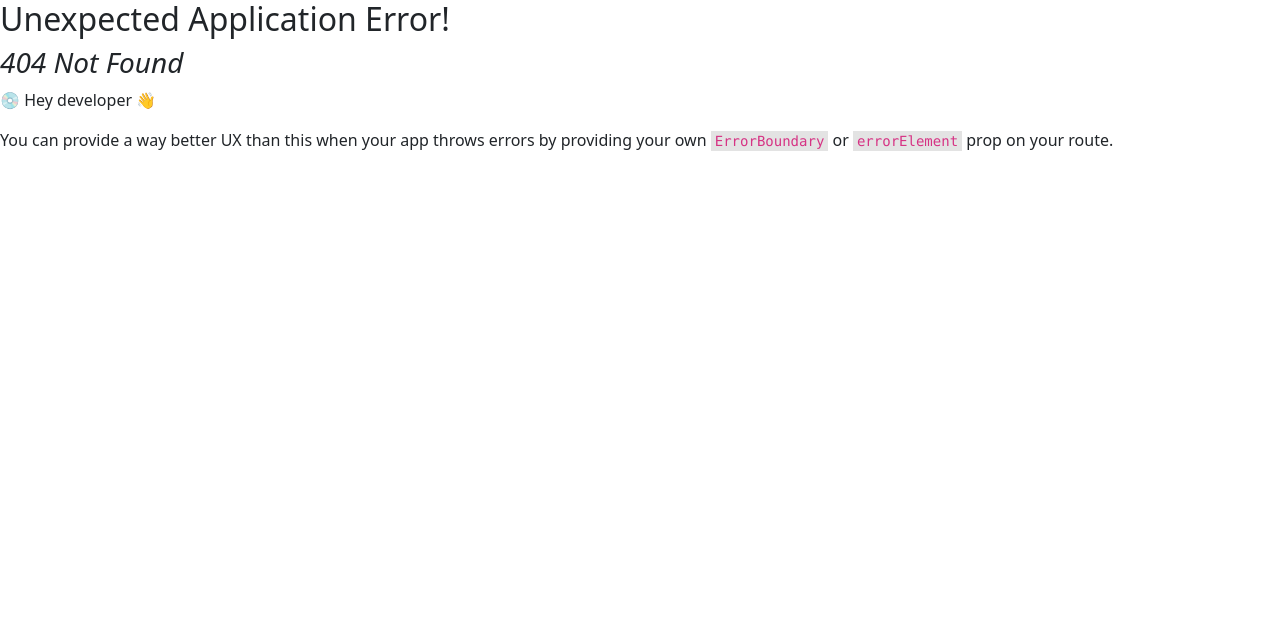
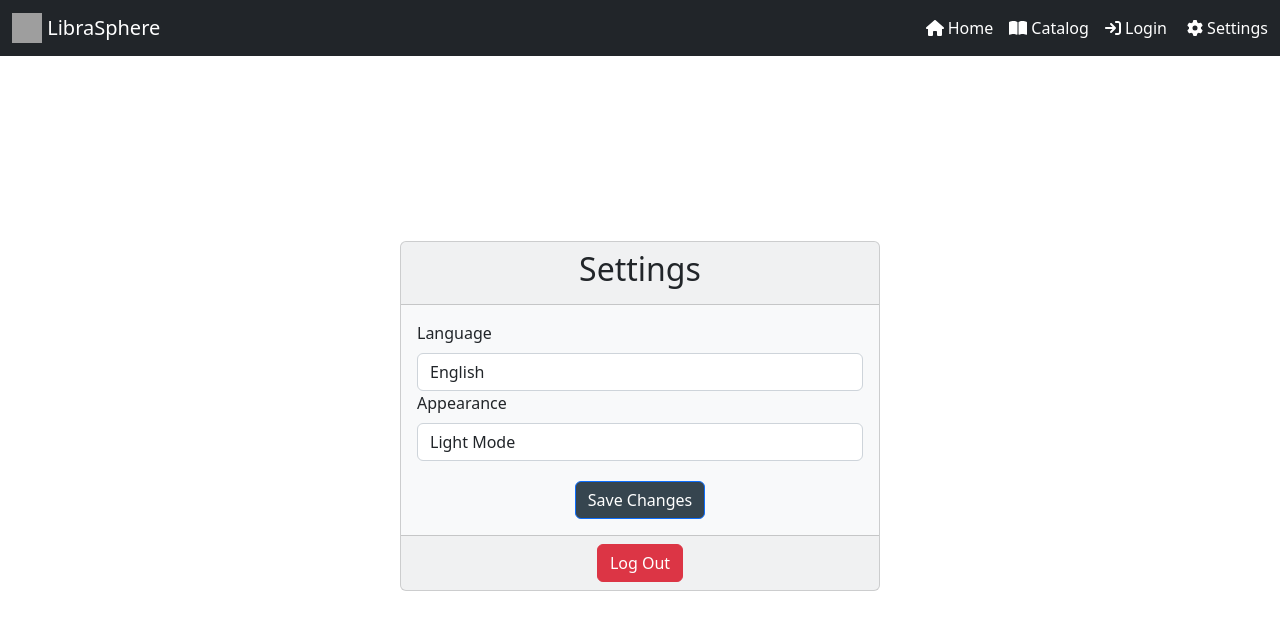
Before and after one commit to Diego-Segovia/Software-Engineering-Project, a React (Vite) app in the folder frontend/: page /settings in a window 1280 px wide. Before the commit this address had no page. Shown: the top 630 px of the page. Built offline with nearby package versions, Linux system fonts and the light colour scheme; grey boxes are pictures that could not be loaded.

Commit message:
Implement settings page.

```diff
--- a/frontend/src/App.jsx
+++ b/frontend/src/App.jsx
@@ -7,6 +7,8 @@ import DetailBookPage from "./pages/DetailBookPage";
 import LibrarianDashboardPage from "./pages/LibrarianDashboardPage";
 import PatronSignUp from "./pages/PatronSignUp";
 import LibrarianSignUp from "./pages/LibrarianSignUp";
+import SettingsPage from './pages/SettingsPage';
+
 
 const router = createBrowserRouter([
   {
@@ -19,6 +21,7 @@ const router = createBrowserRouter([
       { path: "/librarianDashboard", element: <LibrarianDashboardPage /> },
       { path: "/patron-signup", element: <PatronSignUp /> },
       { path: "/staff-signup", element: <LibrarianSignUp /> },
+      { path: "/settings", element: <SettingsPage /> },
     ],
   },
 ]);
--- a/frontend/src/components/NavBar.jsx
+++ b/frontend/src/components/NavBar.jsx
@@ -3,7 +3,7 @@ import { Navbar, Nav } from "react-bootstrap";
 import LoginModal from "./LoginModal";
 import { Link } from "react-router-dom";
 import { FontAwesomeIcon } from "@fortawesome/react-fontawesome";
-import { faHome, faBookOpen } from "@fortawesome/free-solid-svg-icons";
+import { faHome, faBookOpen, faGear } from "@fortawesome/free-solid-svg-icons";
 
 const NavBar = () => {
   return (
@@ -41,6 +41,14 @@ const NavBar = () => {
           <Nav.Link>
             <LoginModal />
           </Nav.Link>
+          <Nav.Link>
+            <Link
+              to="/settings"
+              style={{ color: "white", textDecoration: "none" }}
+            >
+              <FontAwesomeIcon className="mx-auto" icon={faGear} /> Settings
+            </Link>
+          </Nav.Link>
         </Nav>
       </Navbar.Collapse>
     </Navbar>
--- /dev/null
+++ b/frontend/src/pages/SettingsPage.jsx
@@ -0,0 +1,44 @@
+import React from "react";
+import { Container, Card, Form, Button } from "react-bootstrap";
+
+const SettingsPage = () => {
+  return (
+    <Container className="d-flex justify-content-center align-items-center" style={{ height: '90vh' }}>
+      <Card style={{ width: "30rem", backgroundColor: "#f8f9fa" , minHeight : "35vh"}}>
+        <Card.Header className="text-center">
+          <h2>Settings</h2>
+        </Card.Header>
+        <Card.Body>
+          <Form>
+            <Form.Group>
+              <Form.Label>Language</Form.Label>
+              <Form.Control as="select">
+                <option>English</option>
+                <option>Spanish</option>
+              </Form.Control>
+            </Form.Group>
+            <Form.Group>
+              <Form.Label>Appearance</Form.Label>
+              <Form.Control as="select">
+                <option>Light Mode</option>
+                <option>Dark Mode</option>
+              </Form.Control>
+            </Form.Group>
+            <div className="d-flex justify-content-center" style={{ marginTop: "20px" }}>
+              <Button variant="primary" type="submit" style={{ backgroundColor : "#36454F", borderColor : "36454F"}}>
+                Save Changes
+              </Button>
+            </div>
+          </Form>
+        </Card.Body>
+        <Card.Footer className="text-center">
+          <Button variant="danger" onClick={() => console.log("Logout clicked")}>
+            Log Out
+          </Button>
+        </Card.Footer>
+      </Card>
+    </Container>
+  );
+};
+
+export default SettingsPage;
```
Also changed, not shown: 1 other file (tests, documents, lock files or other folders).
